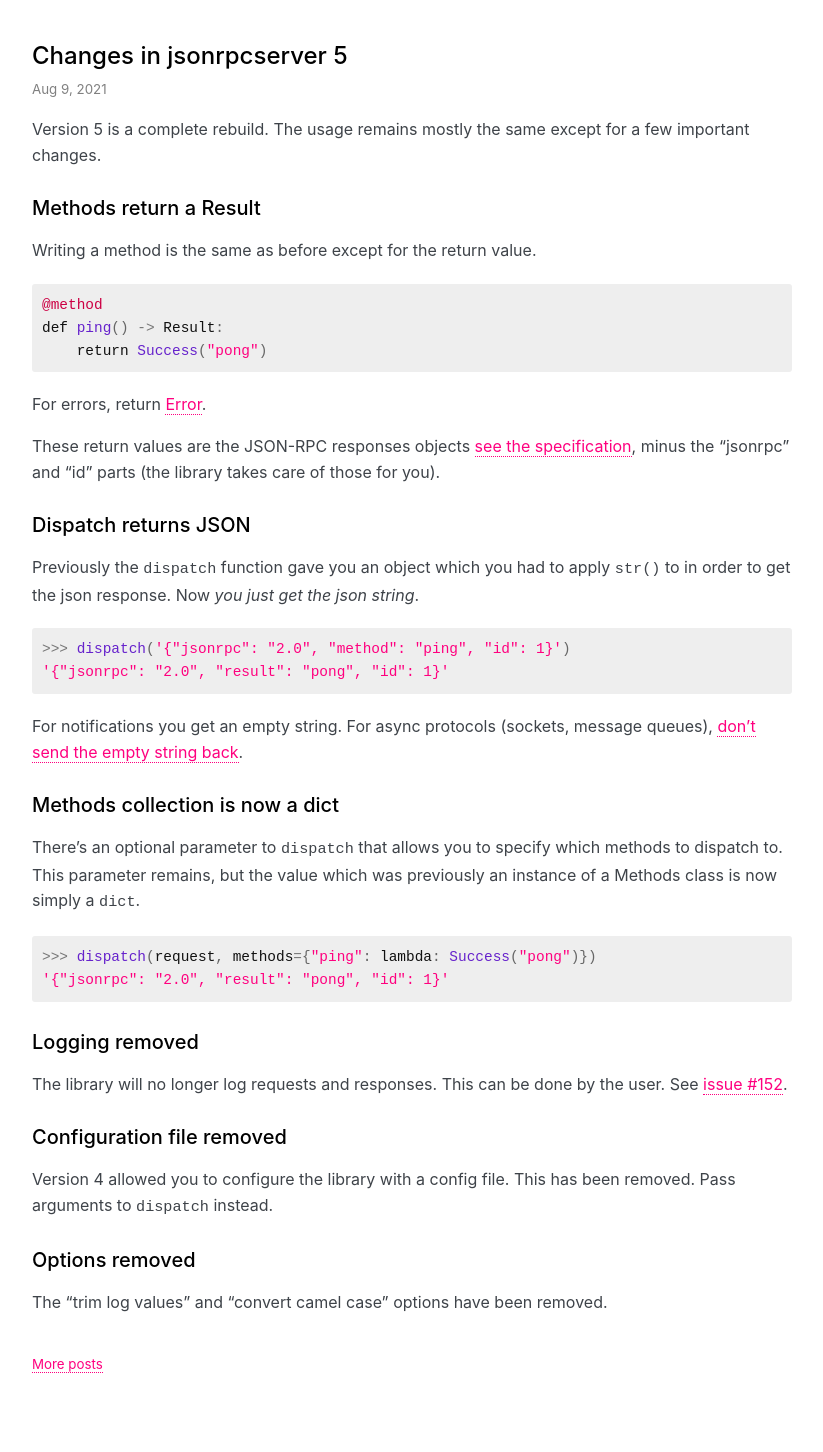
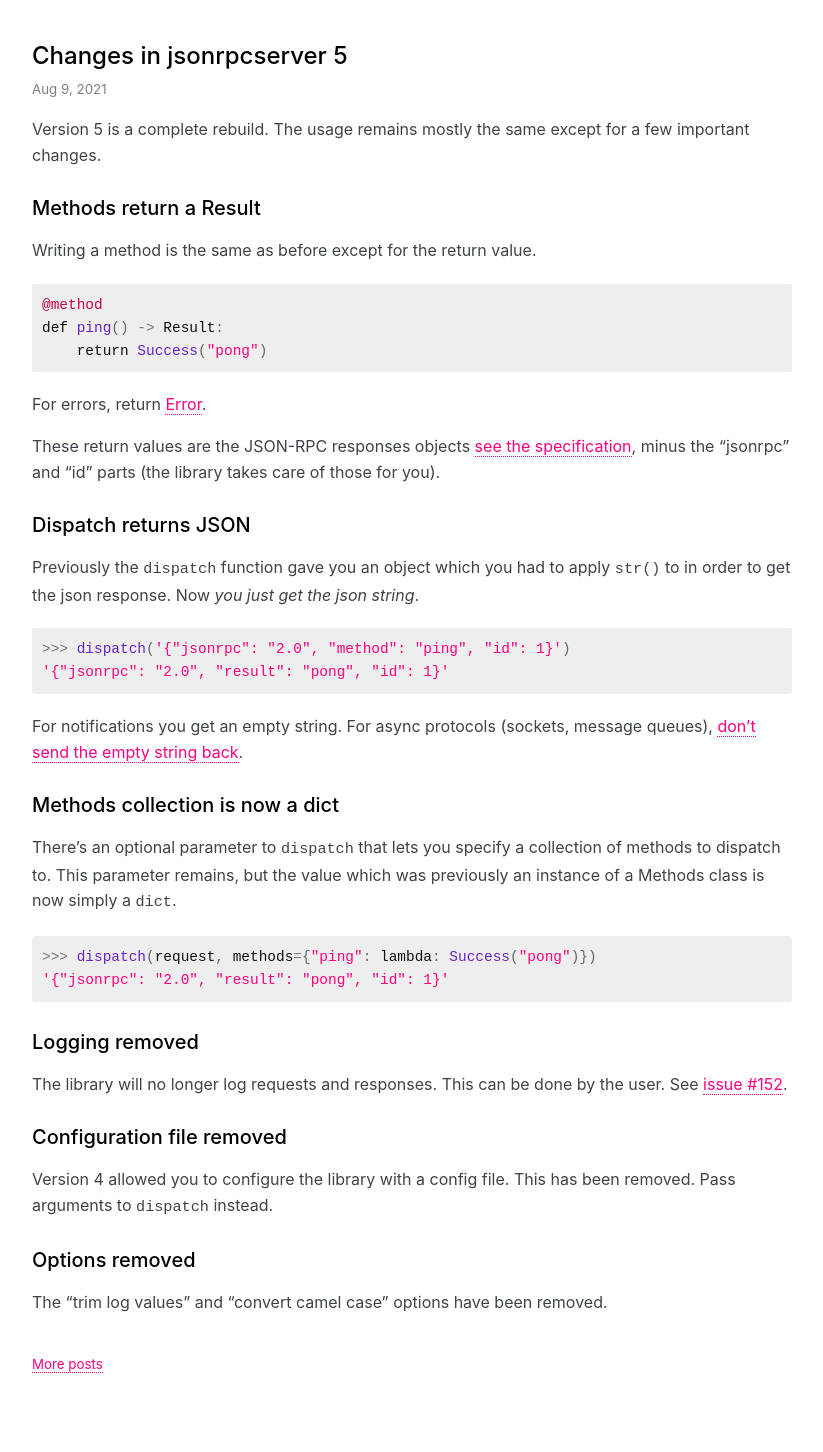
Before and after one commit to explodinglabs/explodinglabs.github.io, a Jekyll site: the page built from _posts/jsonrpc/2021-08-09-jsonrpcserver-5-changes.markdown, in a window 1280 px wide. Shown: the whole page, without its empty margins (228-1051 px from the left). Built offline with Jekyll 4.4.1, drawn with Linux system fonts in a browser that asks for light colours; some web fonts are replaced.

Commit message:
Update 2021-08-09-jsonrpcserver-5-changes.markdown

````diff
--- a/_posts/jsonrpc/2021-08-09-jsonrpcserver-5-changes.markdown
+++ b/_posts/jsonrpc/2021-08-09-jsonrpcserver-5-changes.markdown
@@ -40,8 +40,8 @@ back](https://www.jsonrpcserver.com/en/latest/async.html#notifications).
 
 ## Methods collection is now a dict
 
-There's an optional parameter to `dispatch` that allows you to
-specify which methods to dispatch to. This parameter remains, but the value
+There's an optional parameter to `dispatch` that lets you
+specify a collection of methods to dispatch to. This parameter remains, but the value
 which was previously an instance of a Methods class is now simply a `dict`.
 
 ```python
````
